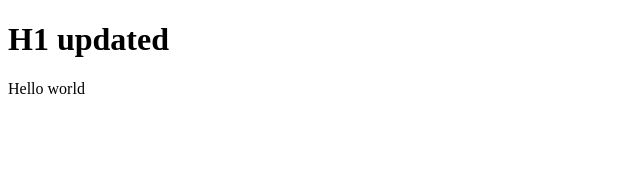
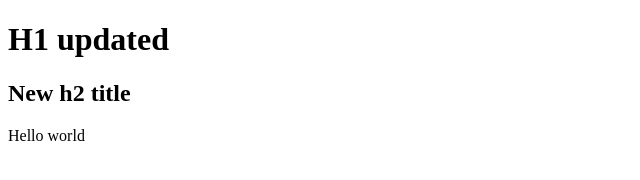
Before and after one commit to keng247/test-2, a plain HTML site: page index.html in a window 1280 px wide. Shown: the whole page, without its empty margins (0-640 px from the left). Drawn offline with Linux system fonts and the light colour scheme.

Commit message:
added new h2

```diff
--- a/index.html
+++ b/index.html
@@ -8,6 +8,7 @@
 </head>
 <body>
 <h1>H1 updated</h1>
+<h2>New h2 title</h2>
 <p>Hello world</p>
 </body>
 </html>
```
